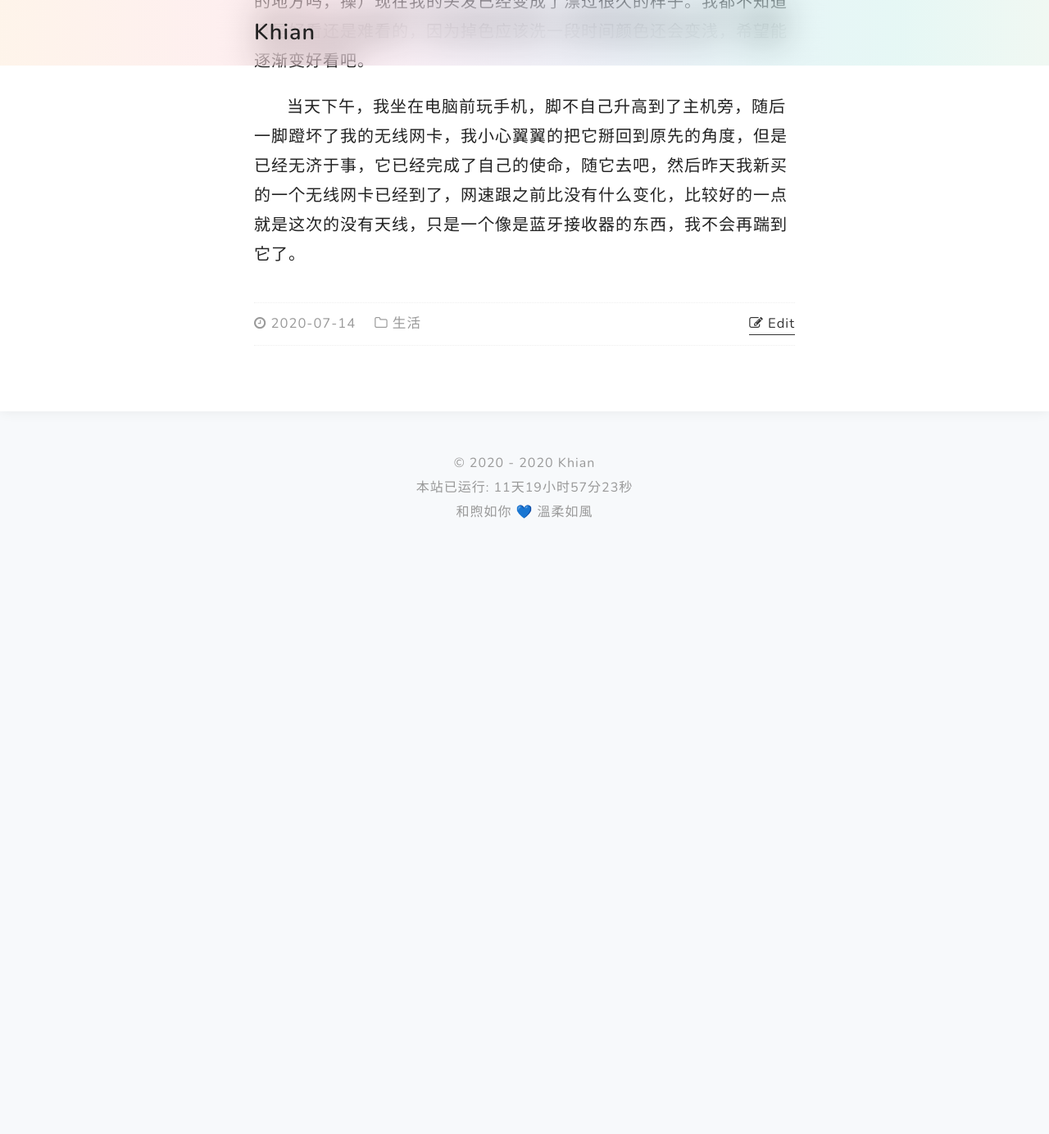
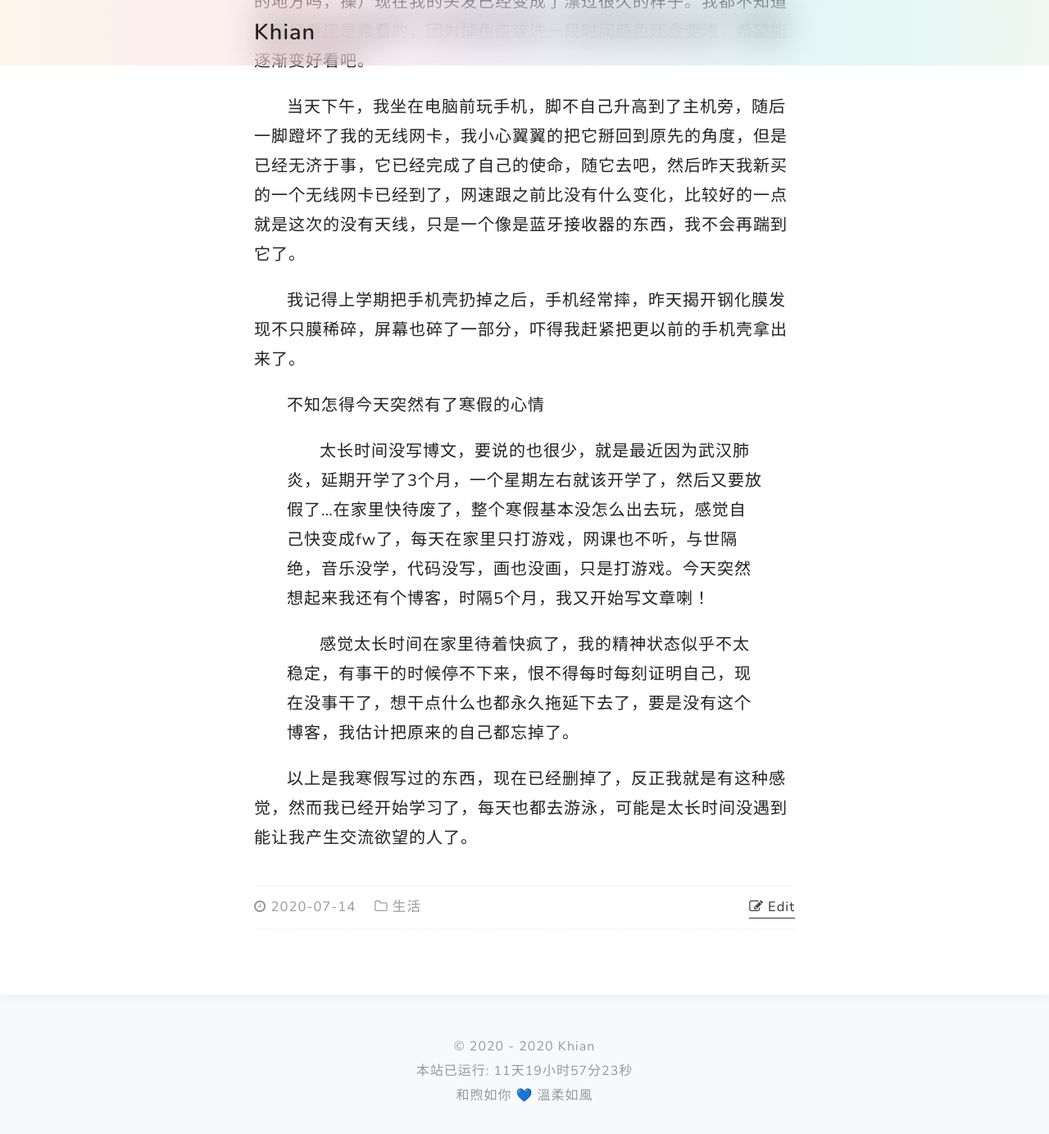
Before and after one commit to Jawutzh/nst, a Jekyll site: the page built from _posts/2020-07-14-我晕，这两天运气有些差.md, in a window 1280 px wide and 1400 px high, scrolled down 450 px. Shown: the top 1384 px of the window at 82% size. Built offline with Jekyll 4.4.1, drawn with Linux system fonts in a browser that asks for light colours; nearby versions of some CDN libraries; our own code applies the rules of GitHub Pages for plain Markdown files; comment, search, counter and statistics services are not loaded; before the commit the page ends 1138 px from its top, so only the background shows below that.

Commit message:
Update 2020-07-14-我晕，这两天运气有些差.md

```diff
--- a/_posts/2020-07-14-我晕，这两天运气有些差.md
+++ b/_posts/2020-07-14-我晕，这两天运气有些差.md
@@ -8,3 +8,13 @@ category: [生活]
 洗掉之后头发变成了金色，但是发根的地方几乎全是黑的，头顶的头发中间发黑，可以算是漂白失败，那就继续染吧，涂上了染发剂，等了20多分钟就洗掉了，结果！一点蓝色都没染上（还是有一点啦，发根的地方吗，操）现在我的头发已经变成了漂过很久的样子。我都不知道算是好看还是难看的，因为掉色应该洗一段时间颜色还会变浅，希望能逐渐变好看吧。
 
 当天下午，我坐在电脑前玩手机，脚不自己升高到了主机旁，随后一脚蹬坏了我的无线网卡，我小心翼翼的把它掰回到原先的角度，但是已经无济于事，它已经完成了自己的使命，随它去吧，然后昨天我新买的一个无线网卡已经到了，网速跟之前比没有什么变化，比较好的一点就是这次的没有天线，只是一个像是蓝牙接收器的东西，我不会再踹到它了。
+
+我记得上学期把手机壳扔掉之后，手机经常摔，昨天揭开钢化膜发现不只膜稀碎，屏幕也碎了一部分，吓得我赶紧把更以前的手机壳拿出来了。
+
+不知怎得今天突然有了寒假的心情
+
+> 太长时间没写博文，要说的也很少，就是最近因为武汉肺炎，延期开学了3个月，一个星期左右就该开学了，然后又要放假了…在家里快待废了，整个寒假基本没怎么出去玩，感觉自己快变成fw了，每天在家里只打游戏，网课也不听，与世隔绝，音乐没学，代码没写，画也没画，只是打游戏。今天突然想起来我还有个博客，时隔5个月，我又开始写文章喇！
+>
+> 感觉太长时间在家里待着快疯了，我的精神状态似乎不太稳定，有事干的时候停不下来，恨不得每时每刻证明自己，现在没事干了，想干点什么也都永久拖延下去了，要是没有这个博客，我估计把原来的自己都忘掉了。
+
+以上是我寒假写过的东西，现在已经删掉了，反正我就是有这种感觉，然而我已经开始学习了，每天也都去游泳，可能是太长时间没遇到能让我产生交流欲望的人了。
```
